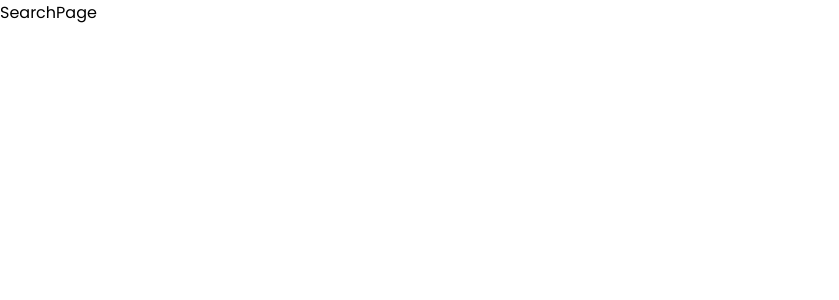
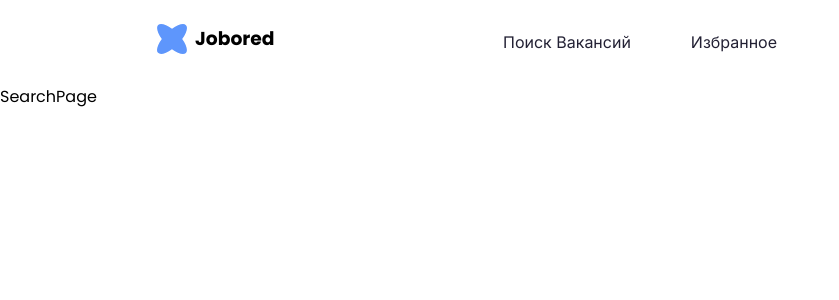
Before and after one commit to Pashashchuka/job-search-app, a React (Create React App) app in the folder job-search/: page /search in a window 1280 px wide. Shown: the top 300 px of the page, without its empty margins (0-839 px from the left). Built offline with nearby package versions, Linux system fonts and the light colour scheme.

Commit message:
feat: add header component

```diff
--- a/job-search/src/components/App/App.tsx
+++ b/job-search/src/components/App/App.tsx
@@ -2,7 +2,14 @@ import { FC } from 'react'
 
 import Router from 'router'
 
+import Header from 'components/Header'
+
 const App: FC = () => {
-  return <Router />
+  return (
+    <>
+      <Header />
+      <Router />
+    </>
+  )
 }
 export default App
--- /dev/null
+++ b/job-search/src/components/Header/Header.module.scss
@@ -0,0 +1,51 @@
+.wrapper {
+  align-items: center;
+  background-color: var(--white-color);
+  display: flex;
+  flex-direction: row;
+  height: 84px;
+  justify-content: center;
+  position: relative;
+  width: 100%;
+}
+
+.logoBlock {
+  display: flex;
+  flex-direction: row;
+  gap: 8px;
+  left: 157px;
+  position: absolute;
+  top: 24px;
+}
+
+.logoImg {
+  height: 30px;
+  width: 30px;
+}
+
+.logoText {
+  color: var(--black-color);
+  font: var(--font-text-1);
+}
+
+.nav {
+  display: flex;
+  flex-direction: row;
+  gap: 60px;
+}
+
+.link {
+  color: var(--black-color);
+  font: var(--font-text-2);
+  text-decoration: none;
+
+  &.active {
+    color: var(--light-blue-color);
+    font: var(--font-text-3);
+  }
+
+  &:active {
+    color: var(--light-blue-color);
+    font: var(--font-text-3);
+  }
+}
--- /dev/null
+++ b/job-search/src/components/Header/Header.tsx
@@ -0,0 +1,30 @@
+import { FC } from 'react'
+
+import { PATHS } from 'router/paths'
+
+import logo from 'assets/icons/logo.svg'
+
+import styles from './Header.module.scss'
+
+const Header: FC = () => {
+  return (
+    <div className={styles.wrapper}>
+      <div className={styles.logoBlock}>
+        <img className={styles.logoImg} src={logo} alt="" />
+        <h3 className={styles.logoTitle}>Jobored</h3>
+      </div>
+      <nav>
+        <ul className={styles.nav}>
+          <a className={styles.link} href={PATHS.SEARCH}>
+            Поиск Вакансий
+          </a>
+          <a className={styles.link} href={PATHS.FAVORITES}>
+            Избранное
+          </a>
+        </ul>
+      </nav>
+    </div>
+  )
+}
+
+export default Header
--- /dev/null
+++ b/job-search/src/components/Header/index.ts
@@ -0,0 +1 @@
+export { default } from './Header'
--- a/job-search/src/scss/_variables.scss
+++ b/job-search/src/scss/_variables.scss
@@ -1,13 +1,17 @@
-@import url('https://fonts.googleapis.com/css2?family=Poppins:ital,wght@0,100;0,200;0,300;0,400;0,500;0,600;0,700;0,800;0,900;1,100;1,200;1,300;1,400;1,500;1,600;1,700;1,800;1,900&display=swap');
+@import url('https://fonts.googleapis.com/css2?family=Inter:wght@100;200;300;400;500;600;700;800;900&family=Poppins:ital,wght@0,100;0,200;0,300;0,400;0,500;0,600;0,700;0,800;0,900;1,100;1,200;1,300;1,400;1,500;1,600;1,700;1,800;1,900&display=swap');
 
 :root {
   --light-gray-color: #f7f7f8;
+  --light-blue-color: #5e96fc;
   --white-color: #ffffff;
   --black-color: #232134;
 
   --font-family-poppins: 'Poppins', normal;
+  --font-family-inter: 'Inter', normal;
 
   --font-h1: 600 64px var(--font-family-poppins);
 
-  --font-text-1: 400 24px var(--font-family-poppins);
+  --font-text-1: 600 24px var(--font-family-poppins);
+  --font-text-2: 400 16px var(--font-family-inter);
+  --font-text-3: 500 16px var(--font-family-inter);
 }
```
Also changed, not shown: job-search/src/assets/icons/logo.svg (added).
